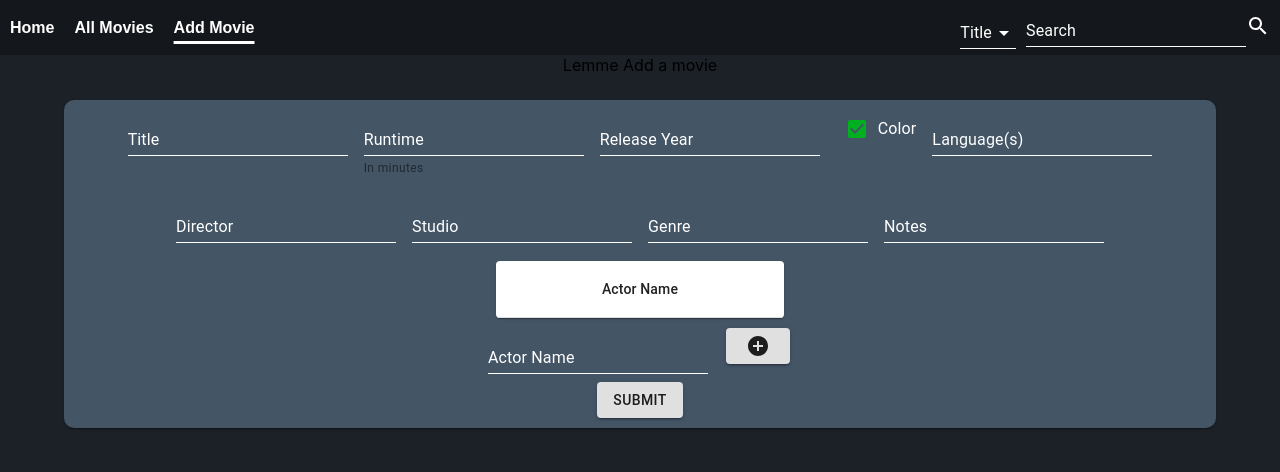
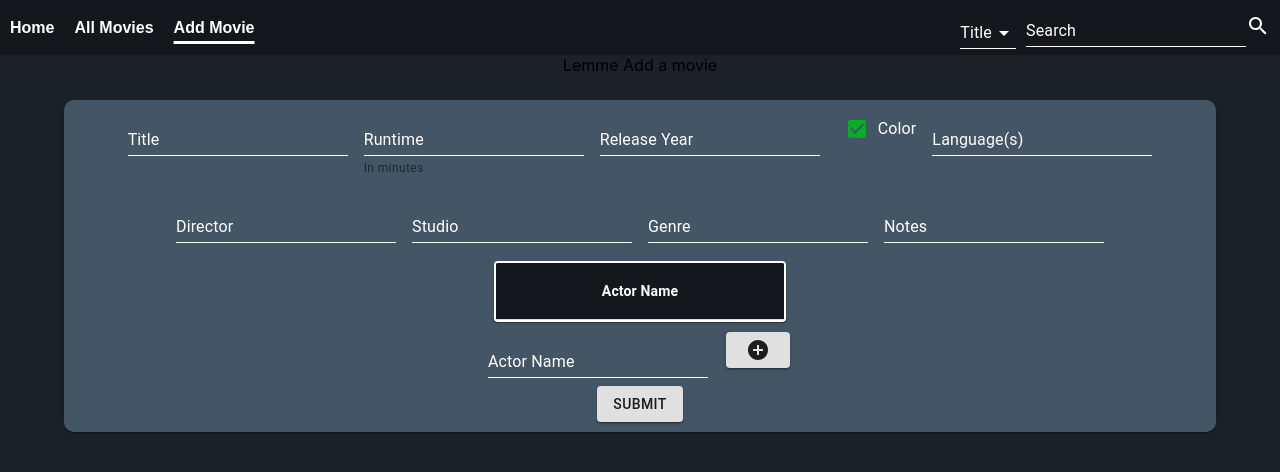
Before and after one commit to zkilleb/movie-db, a React (Create React App) app: page /add in a window 1280 px wide. Shown: the top 472 px of the page. Built offline with nearby package versions, Linux system fonts and the light colour scheme; the HTML template or start-up script is replaced by a standard one.

Commit message:
Move StyledTableCells to component dir and re-style remaining tables

```diff
--- a/src/components/AddForm.tsx
+++ b/src/components/AddForm.tsx
@@ -6,7 +6,6 @@ import {
   TableRow,
   TableHead,
   TableContainer,
-  TableCell,
   TableBody,
   Table,
   FormControlLabel,
@@ -17,7 +16,7 @@ import { useHistory } from 'react-router-dom';
 import { Delete, AddCircle } from '@material-ui/icons';
 import { Result, Validation } from '../classes';
 import { addMovie, editMovie } from '../handlers';
-import { Notification } from '.';
+import { Notification, StyledTableCell, StyledTableHeaderCell } from '.';
 
 export function AddForm(data: IAddForm) {
   const editResults = data.data;
@@ -156,25 +155,25 @@ export function AddForm(data: IAddForm) {
             onChange={handleChange}
             data-cy="NotesField"
           />
-          <TableContainer component={Paper} className={classes.addActors}>
-            <Table className={classes.table} aria-label="simple table">
+          <TableContainer component={Paper} className={classes.table}>
+            <Table aria-label="simple table">
               <TableHead>
-                <TableRow>
-                  <TableCell colSpan={2} align="center">
+                <TableRow className={classes.headerRow}>
+                  <StyledTableHeaderCell colSpan={2} align="center">
                     Actor Name
-                  </TableCell>
+                  </StyledTableHeaderCell>
                 </TableRow>
               </TableHead>
               <TableBody>
                 {actors.map((actor, index) => (
                   <TableRow data-cy="AddActorRow" key={actor}>
-                    <TableCell align="center">{actor}</TableCell>
-                    <TableCell align="center">
+                    <StyledTableCell align="center">{actor}</StyledTableCell>
+                    <StyledTableCell align="center">
                       <Delete
                         data-cy="DeleteActor"
                         onClick={() => deleteActor(index)}
                       />
-                    </TableCell>
+                    </StyledTableCell>
                   </TableRow>
                 ))}
               </TableBody>
@@ -344,9 +343,11 @@ const useStyles = makeStyles((theme) => ({
     color: 'rgba(85,221,102,.25)',
   },
   table: {
-    minWidth: 200,
-    maxWidth: 400,
+    backgroundColor: '#456',
+    width: '25%',
+    marginTop: 10,
     margin: 'auto',
+    border: '2px solid white',
   },
   addButton: {
     margin: 10,
@@ -361,14 +362,11 @@ const useStyles = makeStyles((theme) => ({
     marginTop: 25,
     borderRadius: '10px 10px 10px 10px',
   },
-  addActors: {
-    backgroundColor: 'white',
-    width: '25%',
-    marginTop: 10,
-    margin: 'auto',
-  },
   submit: {
     marginBottom: 10,
+  },
+  headerRow: {
+    backgroundColor: '#14181c',
   },
 }));
 
--- a/src/components/Releases.tsx
+++ b/src/components/Releases.tsx
@@ -9,12 +9,18 @@ import {
   Button,
   TextField,
   MenuItem,
+  TableRow,
+  TableHead,
+  TableContainer,
+  TableBody,
+  Table,
+  Paper,
 } from '@material-ui/core';
 import { Add, Delete } from '@material-ui/icons';
 import { useHistory } from 'react-router-dom';
 import { Result, Validation } from '../classes';
 import { addRelease, deleteRelease } from '../handlers';
-import { Notification } from '.';
+import { Notification, StyledTableCell, StyledTableHeaderCell } from '.';
 
 export function Releases({ data }: { data: Result }) {
   const classes = useStyles();
@@ -140,6 +146,11 @@ export function Releases({ data }: { data: Result }) {
         </DialogActions>
       </Dialog>
 
+      <TableContainer className={classes.table} component={Paper}>
+        <Table aria-label="simple table">
+          <TableHead data-cy="ReleasesHeaderRow">
+            <TableRow className={classes.headerRow}>
+              <StyledTableHeaderCell colSpan={4} align="center">
                 <div className={classes.header}>
                   Releases:
                   <Tooltip title={'Add Release'}>
@@ -150,18 +161,28 @@ export function Releases({ data }: { data: Result }) {
                     />
                   </Tooltip>
                 </div>
-      {data.releases &&
-        data.releases.map((release, index) => {
+              </StyledTableHeaderCell>
+            </TableRow>
+          </TableHead>
+          <TableBody>
+            {data.releases.map((release, index) => {
               return (
-            <li key={JSON.stringify(release)} className={classes.release}>
-              {release.label} {release.format} {release.notes}
+                <TableRow key={index} data-cy="ReleaseResultRow">
+                  <StyledTableCell>{release.label}</StyledTableCell>
+                  <StyledTableCell>{release.format}</StyledTableCell>
+                  <StyledTableCell>{release.notes}</StyledTableCell>
+                  <StyledTableCell>
                     <Delete
                       onClick={() => handleDeleteModal(index)}
                       data-cy="DeleteRelease"
                     />
-            </li>
+                  </StyledTableCell>
+                </TableRow>
               );
             })}
+          </TableBody>
+        </Table>
+      </TableContainer>
     </div>
   );
 
@@ -312,4 +333,10 @@ const useStyles = makeStyles((theme) => ({
   dialogButtons: {
     color: 'white',
   },
+  headerRow: {
+    backgroundColor: '#14181c',
+  },
+  table: {
+    backgroundColor: '#456',
+  },
 }));
--- /dev/null
+++ b/src/components/StyledTableCell.tsx
@@ -0,0 +1,15 @@
+import { TableCell } from '@material-ui/core';
+import { withStyles } from '@material-ui/core/styles';
+
+export const StyledTableCell = withStyles({
+  root: {
+    color: 'white',
+  },
+})(TableCell);
+
+export const StyledTableHeaderCell = withStyles({
+  root: {
+    color: 'white',
+    fontWeight: 'bold',
+  },
+})(TableCell);
--- a/src/components/index.ts
+++ b/src/components/index.ts
@@ -7,3 +7,5 @@ export { Review } from './Review';
 export { Random } from './Random';
 export { RecentSearches } from './RecentSearches';
 export { Releases } from './Releases';
+export { StyledTableCell } from './StyledTableCell';
+export { StyledTableHeaderCell } from './StyledTableCell';
--- a/src/routes/AllMovies.tsx
+++ b/src/routes/AllMovies.tsx
@@ -12,11 +12,15 @@ import {
   DialogActions,
   Button,
 } from '@material-ui/core';
-import { makeStyles, withStyles } from '@material-ui/core/styles';
+import { makeStyles } from '@material-ui/core/styles';
 import { useHistory } from 'react-router-dom';
 import { Result, Validation } from '../classes';
 import { getAllMovies, deleteMovie } from '../handlers';
-import { Notification } from '../components';
+import {
+  Notification,
+  StyledTableCell,
+  StyledTableHeaderCell,
+} from '../components';
 import { Delete } from '@material-ui/icons';
 
 export function AllMovies() {
@@ -245,19 +249,6 @@ export function AllMovies() {
   }
 }
 
-const StyledTableCell = withStyles({
-  root: {
-    color: 'white',
-  },
-})(TableCell);
-
-const StyledTableHeaderCell = withStyles({
-  root: {
-    color: 'white',
-    fontWeight: 'bold',
-  },
-})(TableCell);
-
 const useStyles = makeStyles(() => ({
   body: {
     color: 'white',
```
Also changed, not shown: 1 other file (tests, documents, lock files or other folders). Lines whose indentation alone changed are shown as unchanged.
